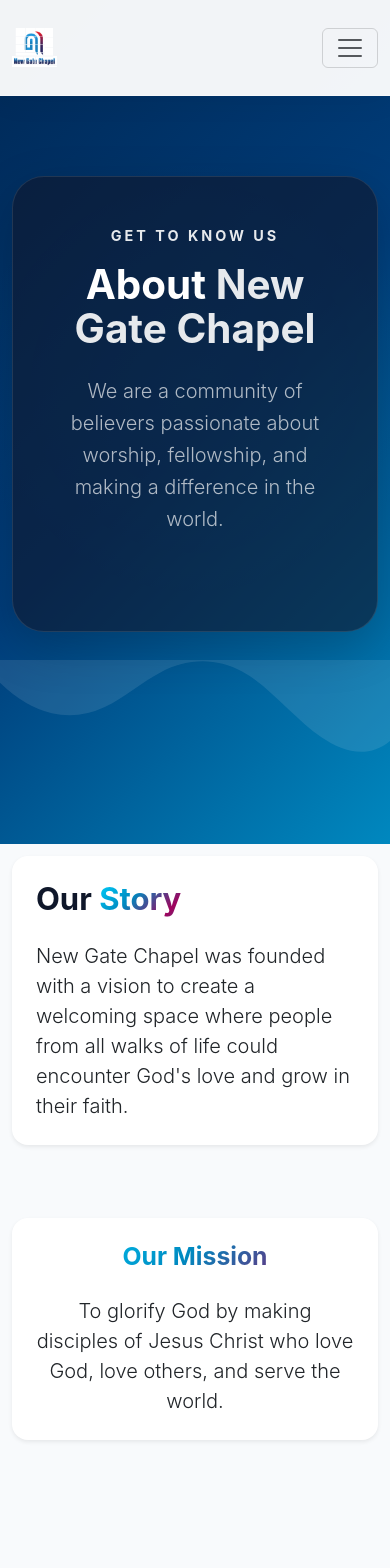
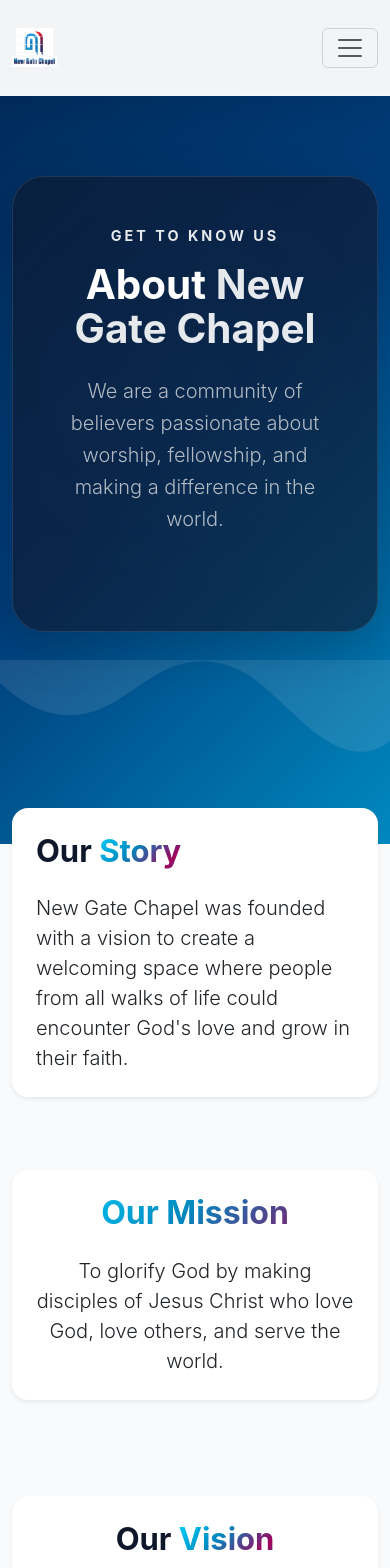
Before and after one commit to TenSoulZ/NewGateChapel, a React (Vite) app in the folder frontend/: page /about in a window 390 px wide. Shown: the top 1568 px of the page. Built offline with nearby package versions, Linux system fonts and the light colour scheme; no server answers.

Commit message:
fix: responsive padding, typography and admin sidebar behavior

```diff
--- a/frontend/src/assets/scss/main.scss
+++ b/frontend/src/assets/scss/main.scss
@@ -10,6 +10,43 @@ html {
     // Optimize scroll performance
     @media (prefers-reduced-motion: no-preference) {
         scroll-behavior: smooth;
+    }
+}
+
+// Responsive Typography
+h1,
+.h1 {
+    font-size: 2.5rem;
+
+    @media (min-width: 768px) {
+        font-size: 3.5rem;
+    }
+}
+
+h2,
+.h2 {
+    font-size: 2rem;
+
+    @media (min-width: 768px) {
+        font-size: 2.5rem;
+    }
+}
+
+h3,
+.h3 {
+    font-size: 1.75rem;
+
+    @media (min-width: 768px) {
+        font-size: 2rem;
+    }
+}
+
+h4,
+.h4 {
+    font-size: 1.5rem;
+
+    @media (min-width: 768px) {
+        font-size: 1.75rem;
     }
 }
 
@@ -279,7 +316,11 @@ body {
 }
 
 .section-padding {
-    padding: 6rem 0;
+    padding: 3rem 0;
+
+    @media (min-width: 768px) {
+        padding: 6rem 0;
+    }
 }
 
 // Navbar Glass Effect
--- a/frontend/src/components/layout/AdminLayout.jsx
+++ b/frontend/src/components/layout/AdminLayout.jsx
@@ -21,7 +21,29 @@ import { useAuth } from '../../hooks/useAuth';
 import './AdminLayout.css';
 
 const AdminLayout = () => {
-  const [isSidebarOpen, setIsSidebarOpen] = useState(true);
+  const [isSidebarOpen, setIsSidebarOpen] = useState(window.innerWidth >= 992);
+
+  // Auto-close sidebar on mobile navigation
+  useEffect(() => {
+    if (window.innerWidth < 992) {
+      setIsSidebarOpen(false);
+    }
+  }, [window.location.pathname]); // Dependency on location change if possible, but location is not imported/used as dependency here. I'll rely on the initial state for now or add a resize listener.
+
+  // Handle Resize
+  useEffect(() => {
+    const handleResize = () => {
+      if (window.innerWidth < 992) {
+        setIsSidebarOpen(false);
+      } else {
+        setIsSidebarOpen(true);
+      }
+    };
+    // window.addEventListener('resize', handleResize); // This might be too aggressive to auto-open/close on every pixel.
+    // Better to just set initial state.
+    // Actually, just the initial state is enough for "First Paint".
+    return () => {};
+  }, []);
   const { user, logout } = useAuth();
   const navigate = useNavigate();
 
```
